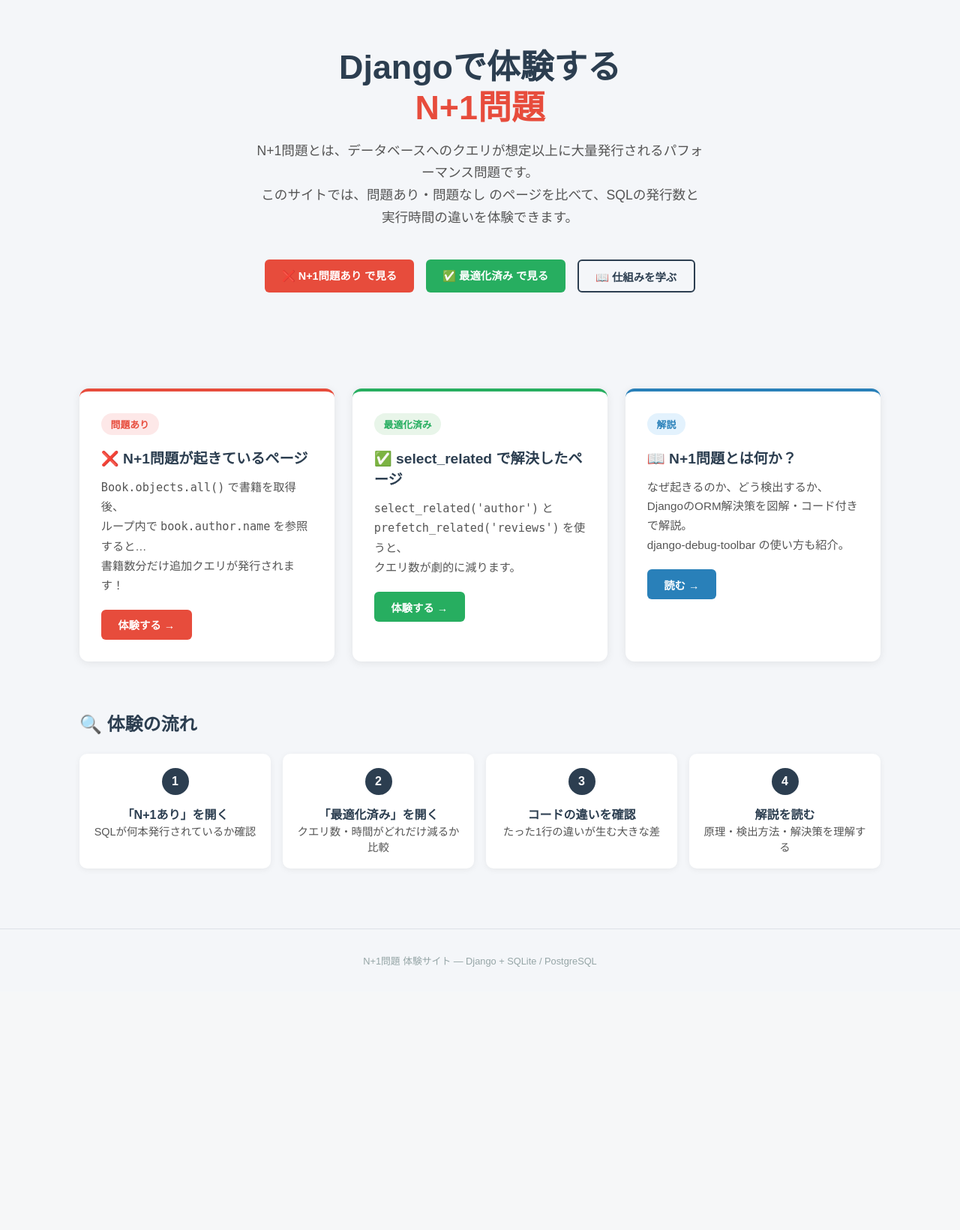
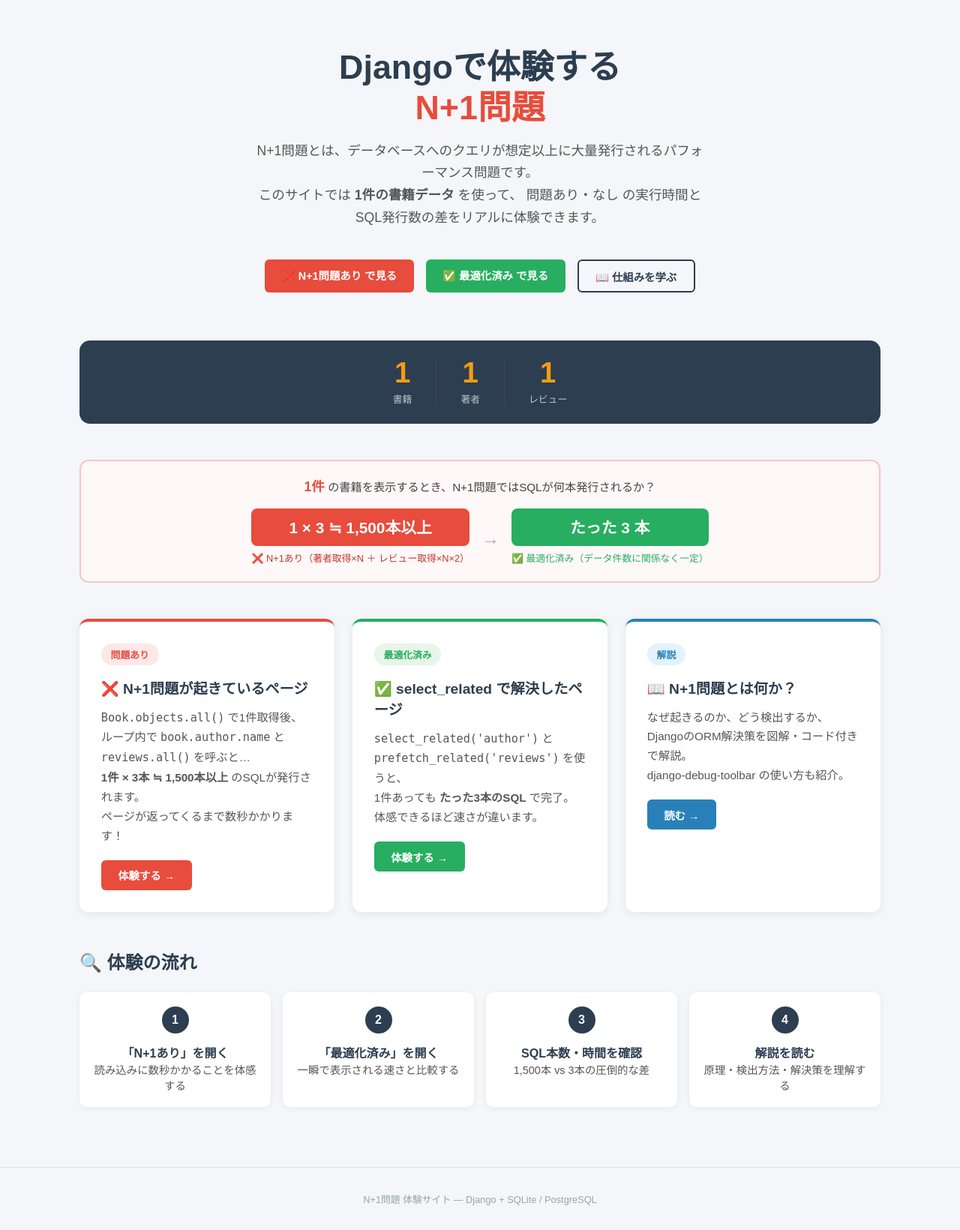
Before and after one commit to misdreavus200-learn/django-n1-demo, a Django app: page / in a window 1280 px wide. Shown: the part 93-1733 px from the top of the page at 75% size. Before the commit the page ends 1382 px from the top, so only its background shows below. Run offline with Django 5.2, Linux system fonts and the light colour scheme; tables that the repository leaves empty hold one stand-in row (values such as "Sample post").

Commit message:
文言修正

```diff
--- a/bookstore/templates/bookstore/index.html
+++ b/bookstore/templates/bookstore/index.html
@@ -5,7 +5,7 @@
 <style>
   .hero {
     text-align: center;
-    padding: 4rem 1rem;
+    padding: 4rem 1rem 2rem;
   }
   .hero h1 {
     font-size: 2.8rem;
@@ -22,11 +22,74 @@
     line-height: 1.7;
   }
   .cta-row { display: flex; gap: 1rem; justify-content: center; flex-wrap: wrap; }
+
+  /* データ件数バナー */
+  .data-banner {
+    display: flex;
+    justify-content: center;
+    gap: 2rem;
+    flex-wrap: wrap;
+    background: var(--dark);
+    border-radius: 14px;
+    padding: 1.5rem 2rem;
+    margin: 2rem 0 3rem;
+  }
+  .data-banner .item { text-align: center; color: white; }
+  .data-banner .item .num {
+    font-size: 2.4rem;
+    font-weight: 900;
+    color: #f39c12;
+    line-height: 1;
+  }
+  .data-banner .item .label {
+    font-size: .8rem;
+    color: #bdc3cb;
+    margin-top: .3rem;
+  }
+  .data-banner .sep {
+    width: 1px;
+    background: #445;
+    align-self: stretch;
+  }
+
+  /* 体感イメージ */
+  .impact-box {
+    background: #fff8f8;
+    border: 2px solid #f5c6c6;
+    border-radius: 12px;
+    padding: 1.2rem 1.5rem;
+    margin-bottom: 3rem;
+    text-align: center;
+    font-size: .95rem;
+    line-height: 1.8;
+    color: #444;
+  }
+  .impact-box strong { color: var(--red); font-size: 1.1rem; }
+  .impact-box .vs {
+    display: inline-flex;
+    align-items: center;
+    gap: 1rem;
+    flex-wrap: wrap;
+    justify-content: center;
+    margin-top: .8rem;
+  }
+  .impact-box .bad-num {
+    background: var(--red); color: white;
+    padding: .4rem 1rem; border-radius: 8px;
+    font-weight: 900; font-size: 1.3rem;
+  }
+  .impact-box .good-num {
+    background: var(--green); color: white;
+    padding: .4rem 1rem; border-radius: 8px;
+    font-weight: 900; font-size: 1.3rem;
+  }
+  .impact-box .arrow { font-size: 1.5rem; color: #aaa; }
+
   .cards {
     display: grid;
     grid-template-columns: repeat(auto-fit, minmax(300px, 1fr));
     gap: 1.5rem;
-    margin-top: 4rem;
+    margin-bottom: 3rem;
   }
   .card {
     background: var(--card-bg);
@@ -51,7 +114,8 @@
   .badge-red { background: #fde8e8; color: var(--red); }
   .badge-green { background: #e8f5e9; color: var(--green); }
   .badge-blue { background: #e3f2fd; color: var(--blue); }
-  .step-section { margin-top: 4rem; }
+
+  .step-section { margin-top: 1rem; }
   .step-section h2 { font-size: 1.5rem; margin-bottom: 1.5rem; }
   .steps { display: flex; gap: 1rem; flex-wrap: wrap; }
   .step {
@@ -61,7 +125,6 @@
     padding: 1.2rem;
     text-align: center;
     box-shadow: 0 2px 8px rgba(0,0,0,.06);
-    position: relative;
   }
   .step-num {
     width: 36px; height: 36px;
@@ -81,7 +144,8 @@
   <h1>Djangoで体験する<br><span class="n1">N+1問題</span></h1>
   <p>
     N+1問題とは、データベースへのクエリが想定以上に大量発行されるパフォーマンス問題です。<br>
-    このサイトでは、問題あり・問題なし のページを比べて、SQLの発行数と実行時間の違いを体験できます。
+    このサイトでは <strong>{{ book_count }}件の書籍データ</strong> を使って、
+    問題あり・なし の実行時間とSQL発行数の差をリアルに体験できます。
   </p>
   <div class="cta-row">
     <a href="/books/n1/" class="btn btn-red">❌ N+1問題あり で見る</a>
@@ -90,14 +154,49 @@
   </div>
 </div>
 
+<!-- データ件数バナー -->
+<div class="data-banner">
+  <div class="item">
+    <div class="num">{{ book_count }}</div>
+    <div class="label">書籍</div>
+  </div>
+  <div class="sep"></div>
+  <div class="item">
+    <div class="num">{{ author_count }}</div>
+    <div class="label">著者</div>
+  </div>
+  <div class="sep"></div>
+  <div class="item">
+    <div class="num">{{ review_count }}</div>
+    <div class="label">レビュー</div>
+  </div>
+</div>
+
+<!-- 体感イメージ -->
+<div class="impact-box">
+  <strong>{{ book_count }}件</strong> の書籍を表示するとき、N+1問題ではSQLが何本発行されるか？
+  <div class="vs">
+    <div>
+      <div class="bad-num">{{ book_count }} × 3 ≒ 1,500本以上</div>
+      <div style="font-size:.8rem;color:#c0392b;margin-top:.3rem;">❌ N+1あり（著者取得×N ＋ レビュー取得×N×2）</div>
+    </div>
+    <span class="arrow">→</span>
+    <div>
+      <div class="good-num">たった 3 本</div>
+      <div style="font-size:.8rem;color:var(--green);margin-top:.3rem;">✅ 最適化済み（データ件数に関係なく一定）</div>
+    </div>
+  </div>
+</div>
+
 <div class="cards">
   <div class="card bad">
     <span class="badge badge-red">問題あり</span>
     <h2>❌ N+1問題が起きているページ</h2>
     <p>
-      <code>Book.objects.all()</code> で書籍を取得後、<br>
-      ループ内で <code>book.author.name</code> を参照すると…<br>
-      書籍数分だけ追加クエリが発行されます！
+      <code>Book.objects.all()</code> で{{ book_count }}件取得後、<br>
+      ループ内で <code>book.author.name</code> と <code>reviews.all()</code> を呼ぶと…<br>
+      <strong>{{ book_count }}件 × 3本 ≒ 1,500本以上</strong> のSQLが発行されます。<br>
+      ページが返ってくるまで数秒かかります！
     </p>
     <a href="/books/n1/" class="btn btn-red">体験する →</a>
   </div>
@@ -107,7 +206,8 @@
     <p>
       <code>select_related('author')</code> と<br>
       <code>prefetch_related('reviews')</code> を使うと、<br>
-      クエリ数が劇的に減ります。
+      {{ book_count }}件あっても <strong>たった3本のSQL</strong> で完了。<br>
+      体感できるほど速さが違います。
     </p>
     <a href="/books/optimized/" class="btn btn-green">体験する →</a>
   </div>
@@ -129,17 +229,17 @@
     <div class="step">
       <div class="step-num">1</div>
       <strong>「N+1あり」を開く</strong>
-      <p>SQLが何本発行されているか確認</p>
+      <p>読み込みに数秒かかることを体感する</p>
     </div>
     <div class="step">
       <div class="step-num">2</div>
       <strong>「最適化済み」を開く</strong>
-      <p>クエリ数・時間がどれだけ減るか比較</p>
+      <p>一瞬で表示される速さと比較する</p>
     </div>
     <div class="step">
       <div class="step-num">3</div>
-      <strong>コードの違いを確認</strong>
-      <p>たった1行の違いが生む大きな差</p>
+      <strong>SQL本数・時間を確認</strong>
+      <p>1,500本 vs 3本の圧倒的な差</p>
     </div>
     <div class="step">
       <div class="step-num">4</div>
```
Also changed, not shown: bookstore/templates/bookstore/books.html (+8 -8 lines), bookstore/templates/bookstore/explain.html (+6 -6 lines).
